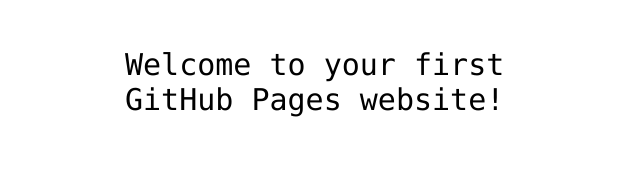
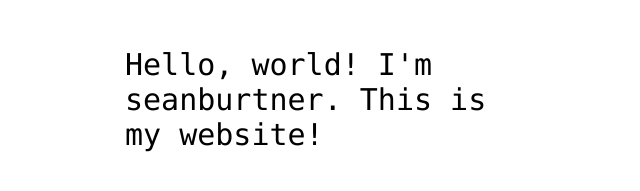
Before and after one commit to seanburtner/seanburtner.github.io, a plain HTML site: page index.html in a window 1280 px wide. Shown: the part 341-532 px from the top of the page, without its empty margins (315-955 px from the left). Drawn offline with Linux system fonts and the light colour scheme.

Commit message:
Add my introduction

```diff
--- a/index.html
+++ b/index.html
@@ -12,7 +12,7 @@
 <img src="https://octodex.github.com/images/daftpunktocat-thomas.gif" id="octocat" alt="octocat-gif" />
 
 <!-- Change this code here by copy and pasting your template on line 15 -->
-<p>Welcome to your first GitHub Pages website!</p>
+<p>Hello, world! I'm seanburtner. This is my website!</p>
 
 </body>
 </html>
```
